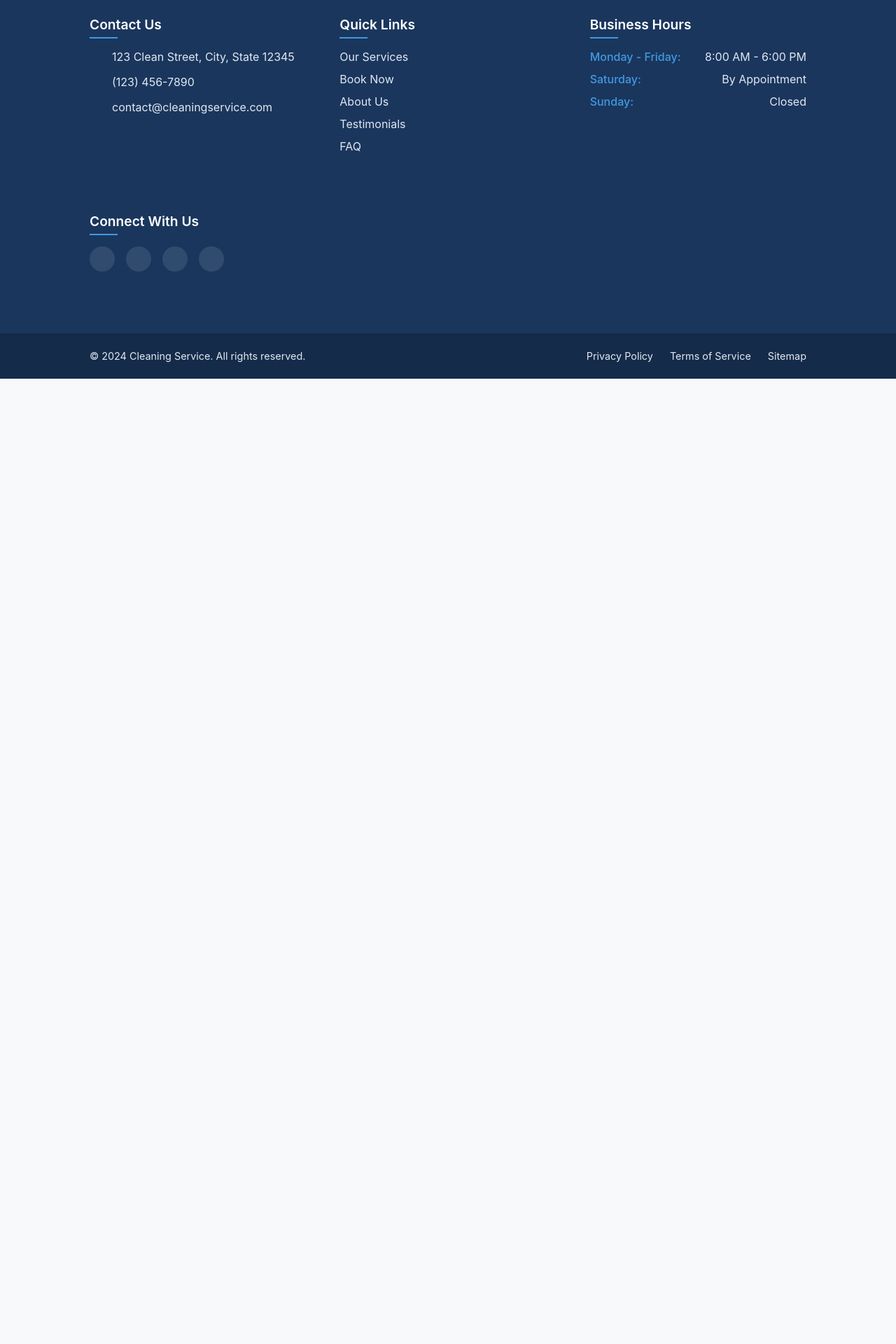
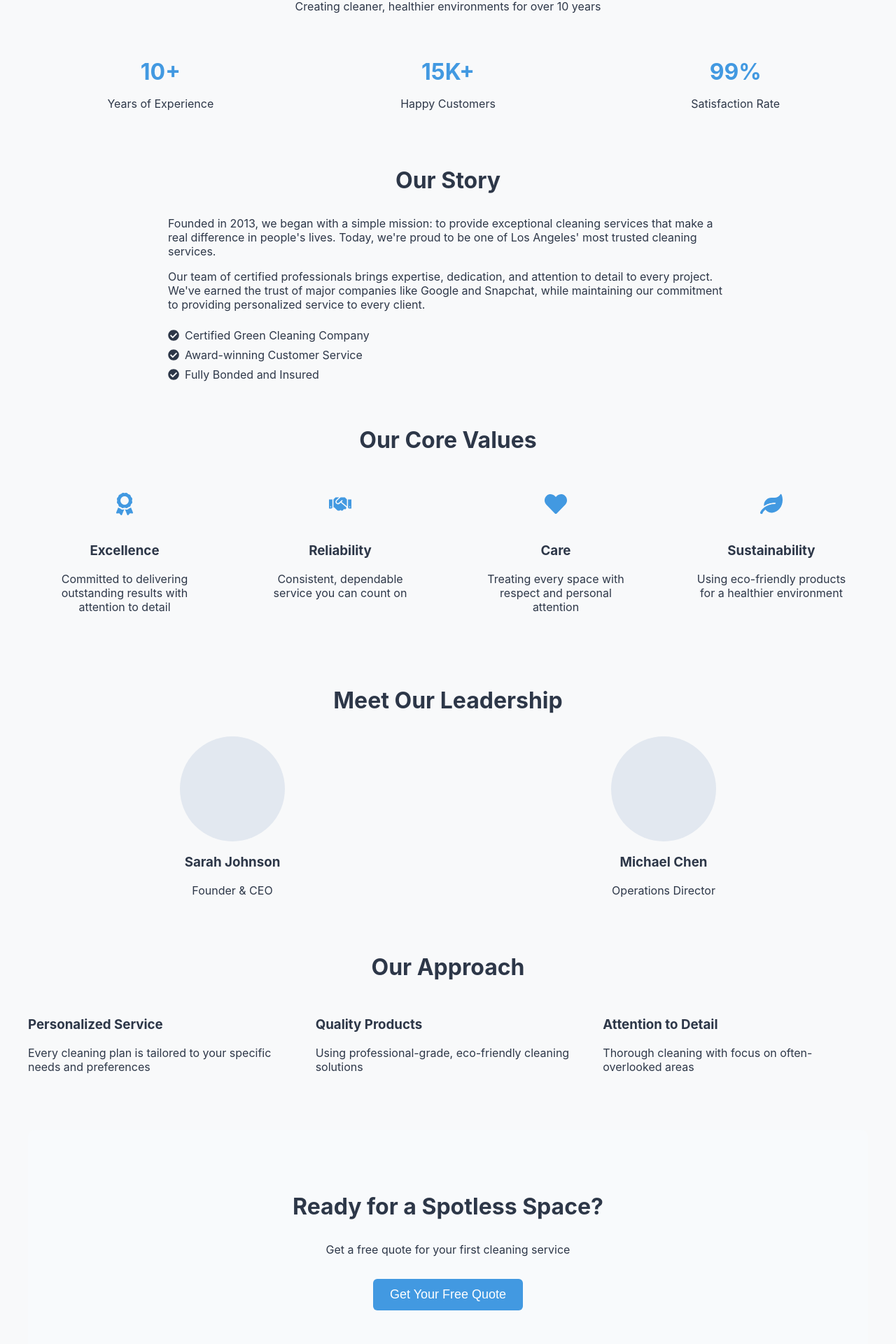
Before and after one commit to ItsAl3xx/Website_For_Cleaning_Business, a React (Create React App) app in the folder frontend/: page /about in a window 1280 px wide. Shown: the part 131-2051 px from the top of the page at 70% size. Before the commit the page ends 800 px from the top, so only its background shows below. Built offline with nearby package versions, Linux system fonts and the light colour scheme.

Commit message:
Added about me page and made simple Ui for it

```diff
--- /dev/null
+++ b/frontend/src/about-page/about-page.css
@@ -0,0 +1,134 @@
+.about-page {
+  max-width: 1200px;
+  margin: 0 auto;
+  padding: 2rem 1rem;
+}
+
+/* Hero Section */
+.about-hero {
+  text-align: center;
+  margin-bottom: 4rem;
+}
+
+.about-hero h1 {
+  font-size: 2.5rem;
+  color: #2d3748;
+  margin-bottom: 1rem;
+}
+
+/* Stats Section */
+.stats-grid {
+  display: grid;
+  grid-template-columns: repeat(3, 1fr);
+  gap: 2rem;
+  margin-bottom: 4rem;
+  text-align: center;
+}
+
+.stat-number {
+  font-size: 2rem;
+  font-weight: bold;
+  color: #4299e1;
+}
+
+/* Story Section */
+.about-story {
+  margin-bottom: 4rem;
+}
+
+.story-text {
+  max-width: 800px;
+  margin: 0 auto;
+}
+
+.achievements-list {
+  list-style: none;
+  padding: 0;
+  margin-top: 1.5rem;
+}
+
+.achievements-list li {
+  margin-bottom: 0.5rem;
+  display: flex;
+  align-items: center;
+  gap: 0.5rem;
+}
+
+/* Core Values Section */
+.values-grid {
+  display: grid;
+  grid-template-columns: repeat(auto-fit, minmax(250px, 1fr));
+  gap: 2rem;
+  margin-bottom: 4rem;
+}
+
+.value-card {
+  text-align: center;
+  padding: 1.5rem;
+}
+
+.value-icon {
+  font-size: 2rem;
+  color: #4299e1;
+  margin-bottom: 1rem;
+}
+
+/* Team Section */
+.team-grid {
+  display: grid;
+  grid-template-columns: repeat(auto-fit, minmax(200px, 1fr));
+  gap: 2rem;
+  margin-bottom: 4rem;
+}
+
+.team-member {
+  text-align: center;
+}
+
+.team-photo-placeholder {
+  width: 150px;
+  height: 150px;
+  background-color: #e2e8f0;
+  border-radius: 50%;
+  margin: 0 auto 1rem auto;
+}
+
+/* Approach Section */
+.approach-content {
+  display: grid;
+  grid-template-columns: repeat(auto-fit, minmax(250px, 1fr));
+  gap: 2rem;
+  margin-bottom: 4rem;
+}
+
+/* CTA Section */
+.cta-section {
+  text-align: center;
+  margin-bottom: 2rem;
+}
+
+.cta-button {
+  background-color: #4299e1;
+  color: white;
+  padding: 0.75rem 1.5rem;
+  border: none;
+  border-radius: 0.375rem;
+  font-size: 1.125rem;
+  cursor: pointer;
+  transition: background-color 0.3s ease;
+}
+
+.cta-button:hover {
+  background-color: #3182ce;
+}
+
+/* Responsive Design */
+@media (max-width: 768px) {
+  .stats-grid {
+    grid-template-columns: 1fr;
+  }
+
+  .about-hero h1 {
+    font-size: 2rem;
+  }
+}
--- /dev/null
+++ b/frontend/src/about-page/about-page.js
@@ -0,0 +1,112 @@
+import React from 'react';
+import './about-page.css';
+import { FaAward, FaHandshake, FaHeart, FaLeaf, FaCheckCircle } from 'react-icons/fa';
+
+const AboutPage = () => {
+  return (
+    <div className="about-page">
+      <section className="about-hero">
+        <h1>Transforming Spaces</h1>
+        <p>Creating cleaner, healthier environments for over 10 years</p>
+      </section>
+
+      <section className="stats-grid">
+        <div className="stat-item">
+          <div className="stat-number">10+</div>
+          <p>Years of Experience</p>
+        </div>
+        <div className="stat-item">
+          <div className="stat-number">15K+</div>
+          <p>Happy Customers</p>
+        </div>
+        <div className="stat-item">
+          <div className="stat-number">99%</div>
+          <p>Satisfaction Rate</p>
+        </div>
+      </section>
+
+      <section className="about-story">
+        <h2>Our Story</h2>
+        <div className="story-content">
+          <div className="story-text">
+            <p>Founded in 2013, we began with a simple mission: to provide exceptional cleaning services that make a real difference in people's lives. Today, we're proud to be one of Los Angeles' most trusted cleaning services.</p>
+            <p>Our team of certified professionals brings expertise, dedication, and attention to detail to every project. We've earned the trust of major companies like Google and Snapchat, while maintaining our commitment to providing personalized service to every client.</p>
+            <ul className="achievements-list">
+              <li><FaCheckCircle /> Certified Green Cleaning Company</li>
+              <li><FaCheckCircle /> Award-winning Customer Service</li>
+              <li><FaCheckCircle /> Fully Bonded and Insured</li>
+            </ul>
+          </div>
+        </div>
+      </section>
+
+      <section className="core-values">
+        <h2>Our Core Values</h2>
+        <div className="values-grid">
+          <div className="value-card">
+            <FaAward className="value-icon" />
+            <h3>Excellence</h3>
+            <p>Committed to delivering outstanding results with attention to detail</p>
+          </div>
+          <div className="value-card">
+            <FaHandshake className="value-icon" />
+            <h3>Reliability</h3>
+            <p>Consistent, dependable service you can count on</p>
+          </div>
+          <div className="value-card">
+            <FaHeart className="value-icon" />
+            <h3>Care</h3>
+            <p>Treating every space with respect and personal attention</p>
+          </div>
+          <div className="value-card">
+            <FaLeaf className="value-icon" />
+            <h3>Sustainability</h3>
+            <p>Using eco-friendly products for a healthier environment</p>
+          </div>
+        </div>
+      </section>
+
+      <section className="team-section">
+        <h2>Meet Our Leadership</h2>
+        <div className="team-grid">
+          <div className="team-member">
+            <div className="team-photo-placeholder"></div>
+            <h3>Sarah Johnson</h3>
+            <p>Founder & CEO</p>
+          </div>
+          <div className="team-member">
+            <div className="team-photo-placeholder"></div>
+            <h3>Michael Chen</h3>
+            <p>Operations Director</p>
+          </div>
+        </div>
+      </section>
+
+      <section className="about-approach">
+        <h2>Our Approach</h2>
+        <div className="approach-content">
+          <div className="approach-card">
+            <h3>Personalized Service</h3>
+            <p>Every cleaning plan is tailored to your specific needs and preferences</p>
+          </div>
+          <div className="approach-card">
+            <h3>Quality Products</h3>
+            <p>Using professional-grade, eco-friendly cleaning solutions</p>
+          </div>
+          <div className="approach-card">
+            <h3>Attention to Detail</h3>
+            <p>Thorough cleaning with focus on often-overlooked areas</p>
+          </div>
+        </div>
+      </section>
+
+      <section className="cta-section">
+        <h2>Ready for a Spotless Space?</h2>
+        <p>Get a free quote for your first cleaning service</p>
+        <button className="cta-button">Get Your Free Quote</button>
+      </section>
+    </div>
+  );
+};
+
+export default AboutPage;
--- a/frontend/src/home-page/App.js
+++ b/frontend/src/home-page/App.js
@@ -15,6 +15,7 @@ import { MapContainer, TileLayer, Circle, Popup } from 'react-leaflet';
 import 'leaflet/dist/leaflet.css';
 import { Routes, Route, Link } from 'react-router-dom';
 import ServicesPage from '../services-page/service-page';
+import AboutPage from '../about-page/about-page';
 
 const BeforeAfterCard = ({ beforeImage, afterImage, title, location }) => {
   const [isFlipped, setIsFlipped] = useState(false);
@@ -495,7 +496,7 @@ function App() {
         <nav className={`nav ${isMobileMenuOpen ? 'nav-open' : ''}`}>
           <Link to="/">Home</Link>
           <Link to="/services">Services</Link>
-          <a href="#about">About</a>
+          <Link to="/about">About</Link>
           <a href="#gallery">Gallery</a>
           <a href="#contact">Contact</a>
         </nav>
@@ -603,6 +604,7 @@ function App() {
           </main>
         } />
         <Route path="/services" element={<ServicesPage />} />
+        <Route path="/about" element={<AboutPage />} />
       </Routes>
 
       <footer className="footer">
```
